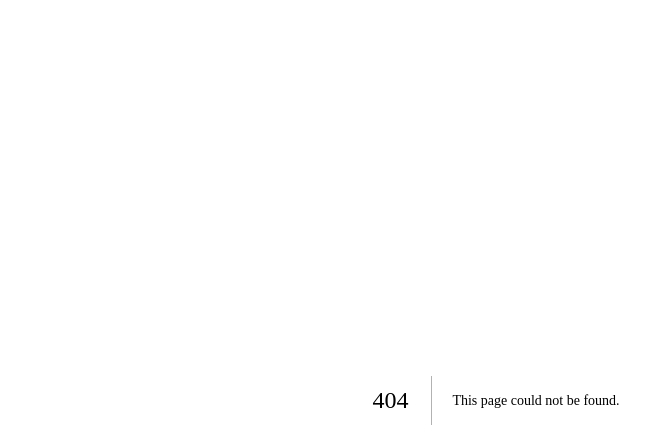
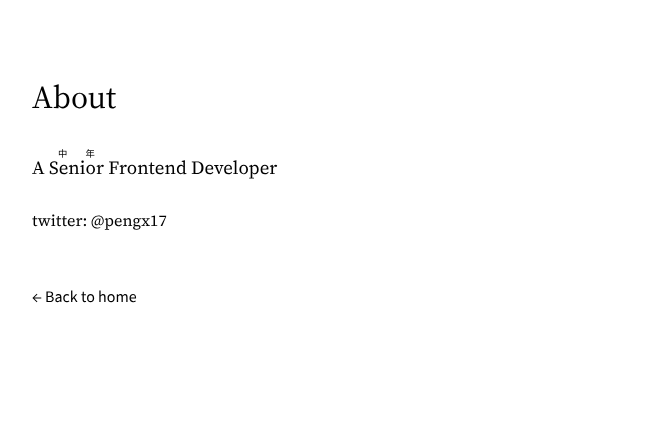
Before and after one commit to pengx17/nextjs-blog, a Next.js app: page /about in a window 1280 px wide. Before the commit this address had no page. Shown: the top 446 px of the page, without its empty margins (144-790 px from the left). Built offline with nearby package versions, Linux system fonts and the light colour scheme; a web font is replaced by a local one.

Commit message:
feat: add about

```diff
--- /dev/null
+++ b/pages/about.tsx
@@ -0,0 +1,23 @@
+import Layout from "../components/layout";
+
+export default function About() {
+  return (
+    <Layout>
+      <h1 className="title">About</h1>
+      <h3>
+        A{" "}
+        <ruby>
+          Senior
+          <rt>中年</rt>
+        </ruby>{" "}
+        Frontend Developer
+      </h3>
+      <h4>
+        twitter:{" "}
+        <a href="https://twitter.com/pengx17" target="_blank">
+          @pengx17
+        </a>
+      </h4>
+    </Layout>
+  );
+}
--- a/pages/index.tsx
+++ b/pages/index.tsx
@@ -14,7 +14,10 @@ export default function Home({ allPostsData }) {
         <section className="home-container">
           <div className="left">
             <h1>Index</h1>
-            <h3 className="light-text"> pengx17</h3>
+            <h3 className="light-text">
+              {" "}
+              <Link href="/about">pengx17</Link>
+            </h3>
           </div>
           <ul className="right list">
             {allPostsData.map(({ id, date, title }) => (
```
